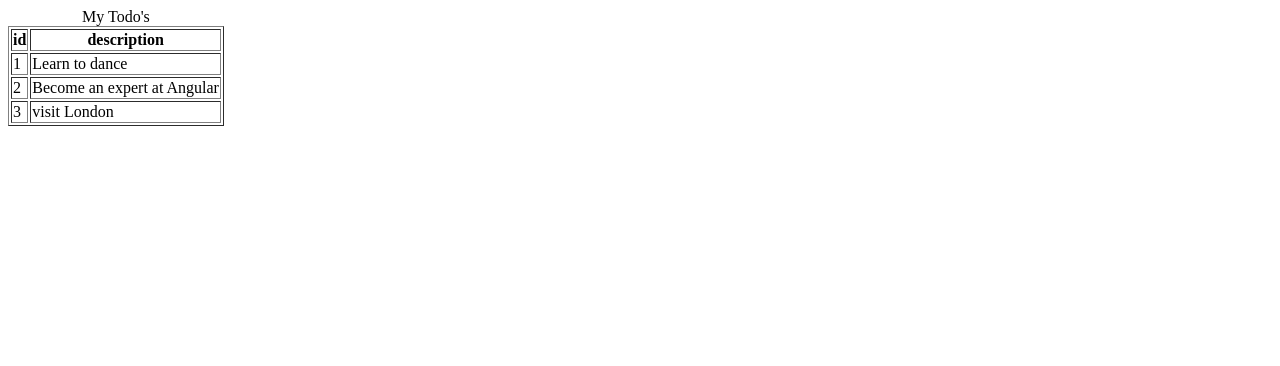
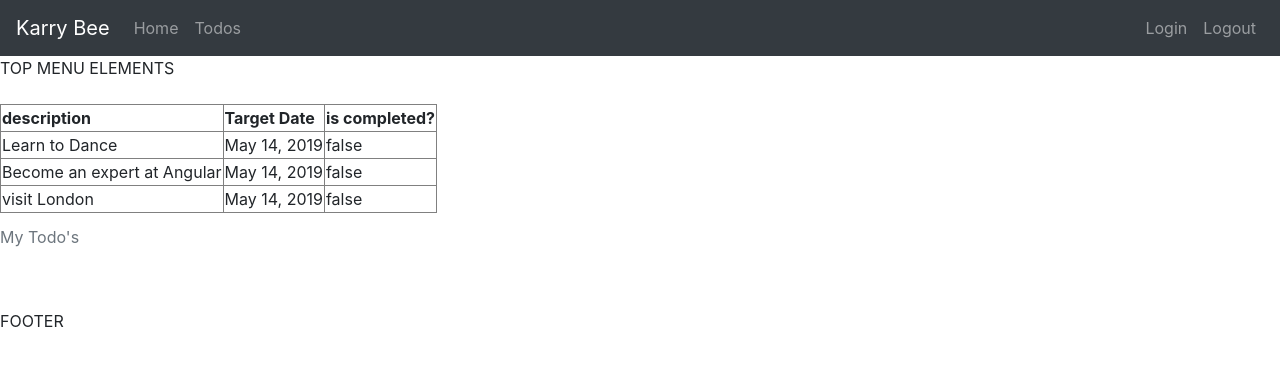
Before and after one commit to kbhalla22/ToDo-Angular-SpringBoot, an Angular app: page /todos in a window 1280 px wide. Shown: the top 366 px of the page. Built offline with nearby package versions, Linux system fonts and the light colour scheme.

Commit message:
added bootstrap classes

```diff
--- a/src/app/app.component.html
+++ b/src/app/app.component.html
@@ -2,4 +2,6 @@
 <!-- <app-welcome></app-welcome> -->
 <!-- <app-login></app-login> -->
 <!-- <div>Component content</div> -->
+<app-menu></app-menu>
 <router-outlet></router-outlet>
+<app-footer></app-footer>
--- a/src/app/app.module.ts
+++ b/src/app/app.module.ts
@@ -8,6 +8,8 @@
 import { FormsModule } from '@angular/forms';
 import { ErrorComponent } from './error/error.component';
 import { ListTodosComponent } from './list-todos/list-todos.component';
+import { MenuComponent } from './menu/menu.component';
+import { FooterComponent } from './footer/footer.component';
 
 @NgModule({
   declarations: [
@@ -15,7 +17,9 @@
     WelcomeComponent,
     LoginComponent,
     ErrorComponent,
-    ListTodosComponent
+    ListTodosComponent,
+    MenuComponent,
+    FooterComponent
   ],
   imports: [
     BrowserModule,
--- /dev/null
+++ b/src/app/footer/footer.component.html
@@ -0,0 +1,2 @@
+<BR><BR>
+  FOOTER
--- /dev/null
+++ b/src/app/footer/footer.component.ts
@@ -0,0 +1,15 @@
+import { Component, OnInit } from '@angular/core';
+
+@Component({
+  selector: 'app-footer',
+  templateUrl: './footer.component.html',
+  styleUrls: ['./footer.component.css']
+})
+export class FooterComponent implements OnInit {
+
+  constructor() { }
+
+  ngOnInit() {
+  }
+
+}
--- a/src/app/list-todos/list-todos.component.html
+++ b/src/app/list-todos/list-todos.component.html
@@ -2,15 +2,19 @@
   <caption> My Todo's </caption>
   <thead>
     <tr>
-      <th>id</th>
+
       <th>description</th>
+      <th>Target Date</th>
+      <th> is completed?</th>
     </tr>
   </thead>
   <tbody>
     <!-- for(Todo todo:todos-->
     <tr *ngFor="let todo of todos">
-      <td>{{todo.id}}</td>
+
       <td>{{todo.description}}</td>
+      <td>{{todo.targetDate | date }}</td>
+      <td>{{todo.done}}</td>
     </tr>
 
   </tbody>
--- a/src/app/list-todos/list-todos.component.ts
+++ b/src/app/list-todos/list-todos.component.ts
@@ -1,4 +1,14 @@
 import { Component, OnInit } from '@angular/core';
+export class todo{
+  constructor(
+    public id: number,
+    public description: string,
+    public done:boolean,
+    public targetDate: Date
+  ){
+
+  }
+}
 
 @Component({
   selector: 'app-list-todos',
@@ -7,9 +17,12 @@
 })
 export class ListTodosComponent implements OnInit {
   todos=[
-    {id:1, description:'Learn to dance'},
-    {id:2, description:'Become an expert at Angular'},
-    {id:3, description:'visit London'}
+    new todo(1,'Learn to Dance',false, new Date()),
+    new todo(2,'Become an expert at Angular',false, new Date()),
+    new todo(3,'visit London',false, new Date())
+    // {id:1, description:'Learn to dance'},
+    // {id:2, description:'Become an expert at Angular'},
+    // {id:3, description:'visit London'}
   ]
 // todo={
 //   id: 1,
--- /dev/null
+++ b/src/app/menu/menu.component.html
@@ -0,0 +1,18 @@
+<header>
+<nav class="navbar navbar-expand-md navbar-dark bg-dark">
+  <div><a href="https://github.com/kbhalla22" class="navbar-brand">Karry Bee</a>
+
+  </div>
+  <ul class="navbar-nav">
+    <li><a href="/welcome/kbhalla22" class="nav-link">Home</a></li>
+    <li><a href="/todos" class="nav-link">Todos</a></li>
+  </ul>
+  <ul class="navbar-nav" class="navbar-nav navbar-collapse justify-content-end">
+    <li><a href="/login" class="nav-link">Login</a></li>
+    <li><a href="/logout" class="nav-link">Logout</a></li>
+  </ul>
+</nav>
+
+</header>
+
+TOP MENU ELEMENTS <BR> <BR>
--- /dev/null
+++ b/src/app/menu/menu.component.ts
@@ -0,0 +1,15 @@
+import { Component, OnInit } from '@angular/core';
+
+@Component({
+  selector: 'app-menu',
+  templateUrl: './menu.component.html',
+  styleUrls: ['./menu.component.css']
+})
+export class MenuComponent implements OnInit {
+
+  constructor() { }
+
+  ngOnInit() {
+  }
+
+}
--- a/src/styles.css
+++ b/src/styles.css
@@ -1 +1,2 @@
 /* You can add global styles to this file, and also import other style files */
+@import url(https://unpkg.com/bootstrap@4.1.0/dist/css/bootstrap.min.css)
```
Also changed, not shown: src/app/footer/footer.component.css (added), src/app/menu/menu.component.css (added), 2 other files (tests, documents, lock files or other folders).
